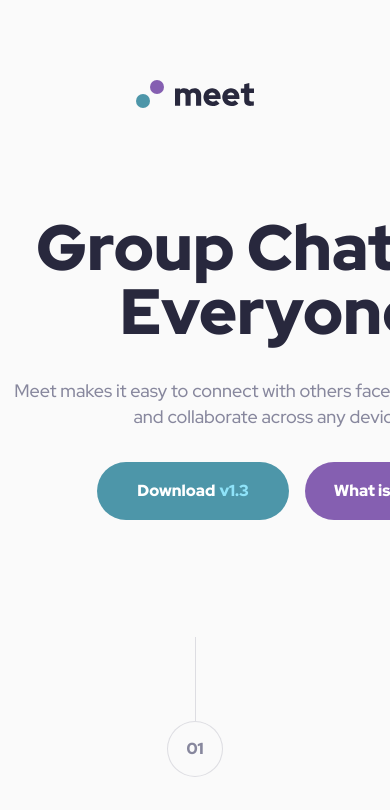
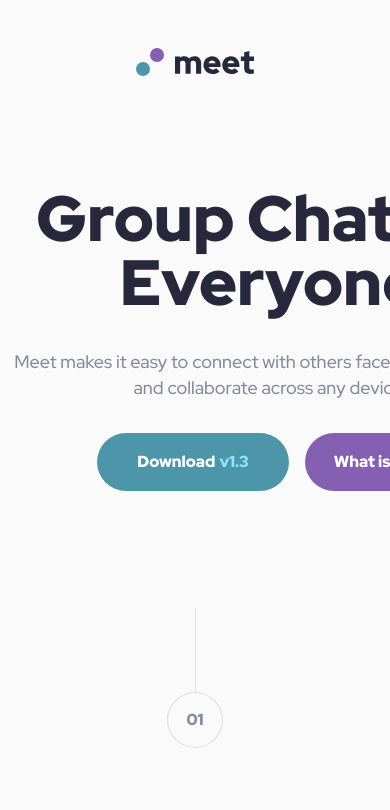
Before and after one commit to jaceleedev/meet-landing-page, a Next.js app: page / in a window 390 px wide. Shown: the top 810 px of the page. Built offline with nearby package versions, Linux system fonts and the light colour scheme.

Commit message:
feat: :iphone: add responsive layout for tablet in Header

```diff
--- a/src/components/Header/index.tsx
+++ b/src/components/Header/index.tsx
@@ -2,7 +2,7 @@ import Image from 'next/image';
 
 function Header() {
   return (
-    <header className="flex justify-center w-full pt-20 pb-[61px]">
+    <header className="flex justify-center w-full pt-20 pb-[61px] max-lg:pt-12 max-lg:pb-16">
       <Image
         src="/images/logo.svg"
         alt="Meet logo"
```
